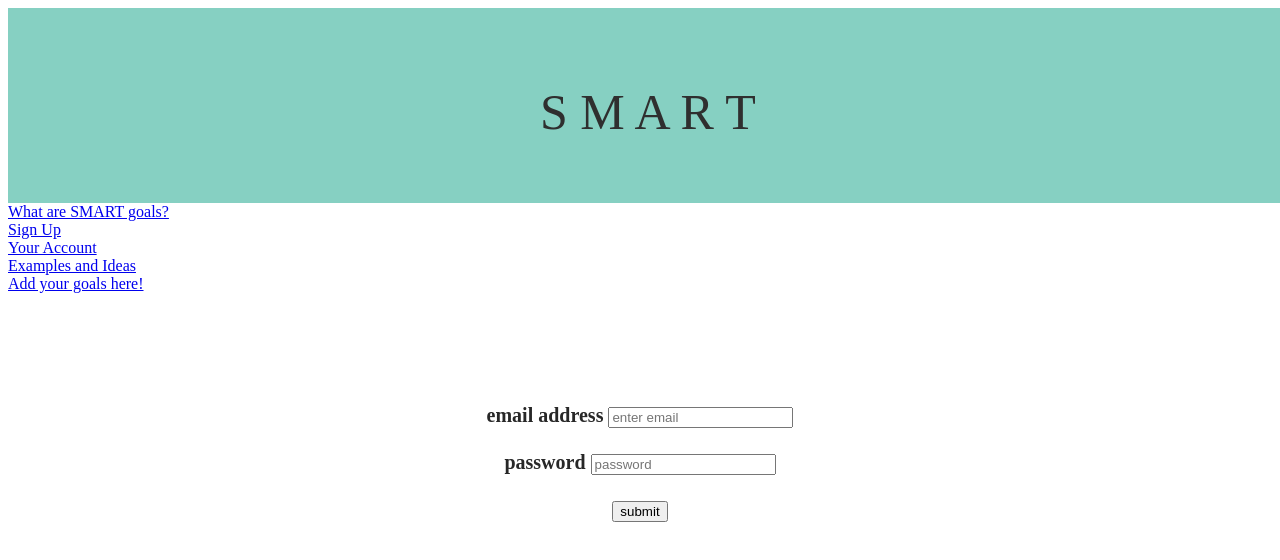
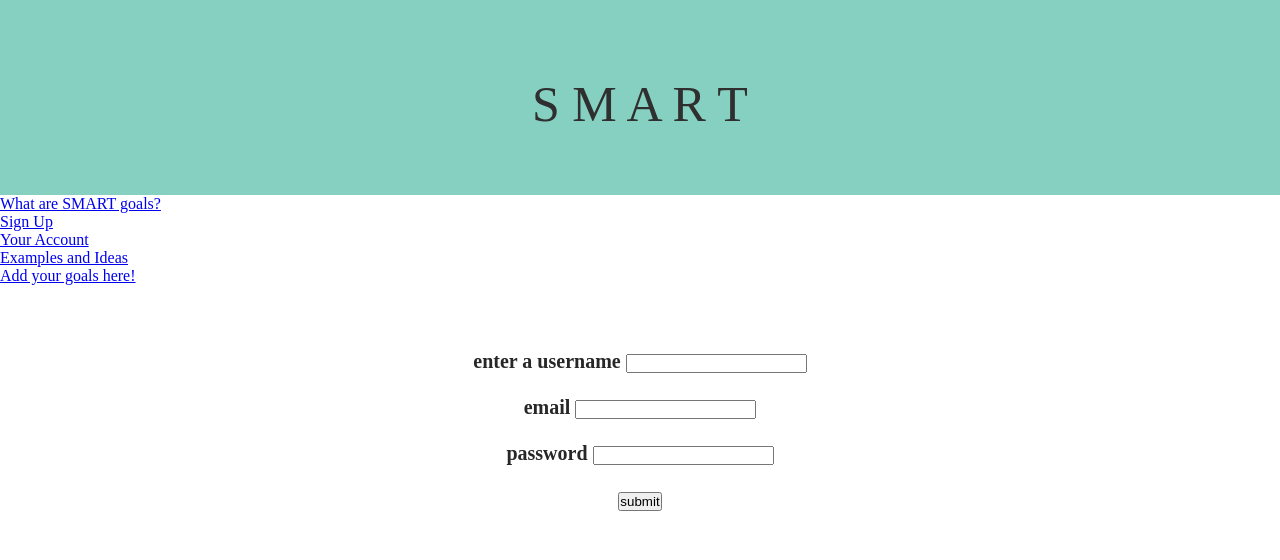
Before and after one commit to JaclynBlinstrubas/smart-goal-setting, a React (Create React App) app: page /signup in a window 1280 px wide. Shown: the top 560 px of the page. Built offline with nearby package versions, Linux system fonts and the light colour scheme; no server answers.

Commit message:
7/6 auth attempt

```diff
--- a/src/App.js
+++ b/src/App.js
@@ -12,6 +12,7 @@ import { Nav } from "react-bootstrap";
 import { Button } from "./components/ButtonStyle"
 import GoalForm from "./components/GoalForm";
 import { NavBar } from "./components/NavStyle"
+import GlobalStyles from "./components/GlobalStyle";
 
 
 function App(props) {
@@ -49,6 +50,7 @@ function App(props) {
         <Route path="/header" exact component={Header} />
         <Route path="/ideas" exact component={Ideas} />
         <Route path="/form" exact component={GoalForm} />
+        <GlobalStyles/>
       </main>
     </>
   );
--- a/src/components/GlobalStyle.js
+++ b/src/components/GlobalStyle.js
@@ -1,11 +1,13 @@
-import styled from "styled-components";
+import styled, { createGlobalStyle } from "styled-components";
 
-injectGlobal`
-    @import url('https://fonts.googleapis.com/css2?family=Nunito:wght@200&display=swap');
-    body {
-        padding: 0;
-        margin: 0;
-        font-family: Nunito, sans-serif;
-    }
+const GlobalStyles = createGlobalStyle`
+
+@import url('https://fonts.googleapis.com/css2?family=Nunito:wght@200&display=swap');
+*{
+    padding: 0;
+    margin: 0;
+}
 
 `
+
+export default GlobalStyles
--- a/src/components/GoalForm.js
+++ b/src/components/GoalForm.js
@@ -3,16 +3,19 @@ import { Form, Button } from 'react-bootstrap';
 import { FormStyle } from './FormStyle';
 
 const GoalForm = () => {
-    const [goalForm, setGoalForm] = useState();
+
+    const [goalForm, setGoalForm] = useState("");
+
 
     useEffect(() => {
-        const url = 'http://localhost:8000/goal/'
 
-        fetch(url)
-            .then(result => result.json())
-            .then((result) => {
-                setGoalForm(result)
-            })
+        const signUp = {
+            method: "POST",
+            body: JSON.stringify(GoalForm)
+        };
+        fetch("http://localhost:8000/goal/", signUp)
+            .then(response => response.json())
+            .then(data => setGoalForm(data.id))
     }, []);
 
 
--- a/src/components/Signup.js
+++ b/src/components/Signup.js
@@ -1,4 +1,4 @@
-import React, { useState, useEffect } from 'react';
+import React, { useState } from 'react';
 import { Form, Button } from 'react-bootstrap';
 import { FormStyle } from './FormStyle';
 
@@ -6,36 +6,70 @@ import { FormStyle } from './FormStyle';
 
 
 const Signup = () => {
-    const [signUp, setSignUp] = useState();
 
-    useEffect(() => {
-        const url = 'http://127.0.0.1:8000/token/login/'
+    const [userName, setUserName] = useState("");
+    const [email, setEmail] = useState("");
+    const [password, setPassword] = useState("");
+
+
+    function handleSubmit(event) {
+        event.preventDefault();
+        const url = "http://localhost:8000/token/login"
 
         fetch(url)
-            .then(result => result.json())
-            .then((result) => {
-                setSignUp(result)
+            .then(response => response.json())
+            .then((data) => {
+                const formData = data.Results.map((element) => {
+                    if (element.Value) {
+                        return (element.Variable, element.Value)
+                    }
+                })
+                return (formData)
             })
-    }, []);
-
+            .catch(data => {
+            })
+    }
 
     return (
-        <FormStyle>
-            <Form><br /><br />
-                <Form.Group controlId="formBasicEmail">
-                    <Form.Label>email address  </Form.Label>
-                    <Form.Control type="email " placeholder="enter email" />
-                </Form.Group>
-                <br />
-                <Form.Group controlId="formBasicPassword">
-                    <Form.Label>password  </Form.Label>
-                    <Form.Control type="password" placeholder="password" />
-                </Form.Group><br />
-                <Button variant="primary" type="submit">
-                    submit
-                </Button>
-            </Form>
-        </FormStyle>
+
+    <FormStyle>
+        <form onSubmit={handleSubmit}>
+            <label className="label" htmlFor="username">enter a username </label>
+            <input type="text"
+                value={userName}
+                onChange={e => setUserName(e.target.value)}
+                placeholder="" />
+            <br /><br />
+            <label className="label" htmlFor="username">email </label>
+                <input type="text"
+                value={email}
+                onChange={e => setEmail(e.target.value)}
+                placeholder="" />
+            <br /><br />
+            <label className="label" htmlFor="password">password </label>
+            <input type="password"
+                onChange={e => setPassword(e.target.value)}
+                placeholder="" />
+            <br /><br />
+            <input type="submit" value="submit" />            </form>
+    </FormStyle>
+
+        // <FormStyle>
+        //     <Form><br /><br />
+        //         <Form.Group controlId="formBasicEmail">
+        //             <Form.Label>email address  </Form.Label>
+        //             <Form.Control type="email " placeholder="enter email" />
+        //         </Form.Group>
+        //         <br />
+        //         <Form.Group controlId="formBasicPassword">
+        //             <Form.Label>password  </Form.Label>
+        //             <Form.Control type="password" placeholder="password" />
+        //         </Form.Group><br />
+        //         <Button variant="primary" type="submit">
+        //             submit
+        //         </Button>
+        //     </Form>
+        // </FormStyle>
     );
 };
 
```
